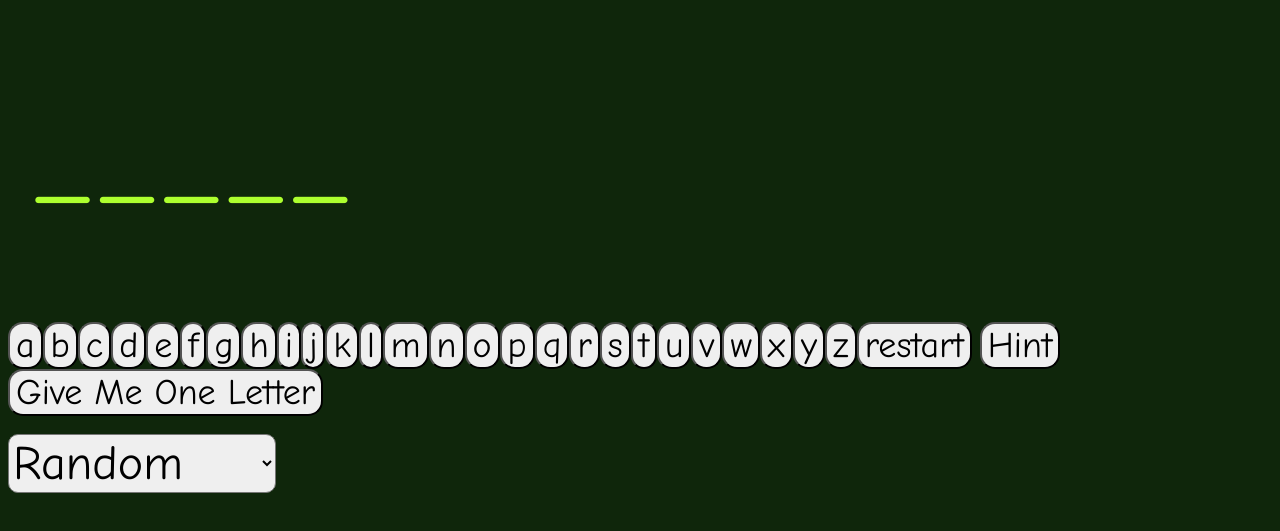
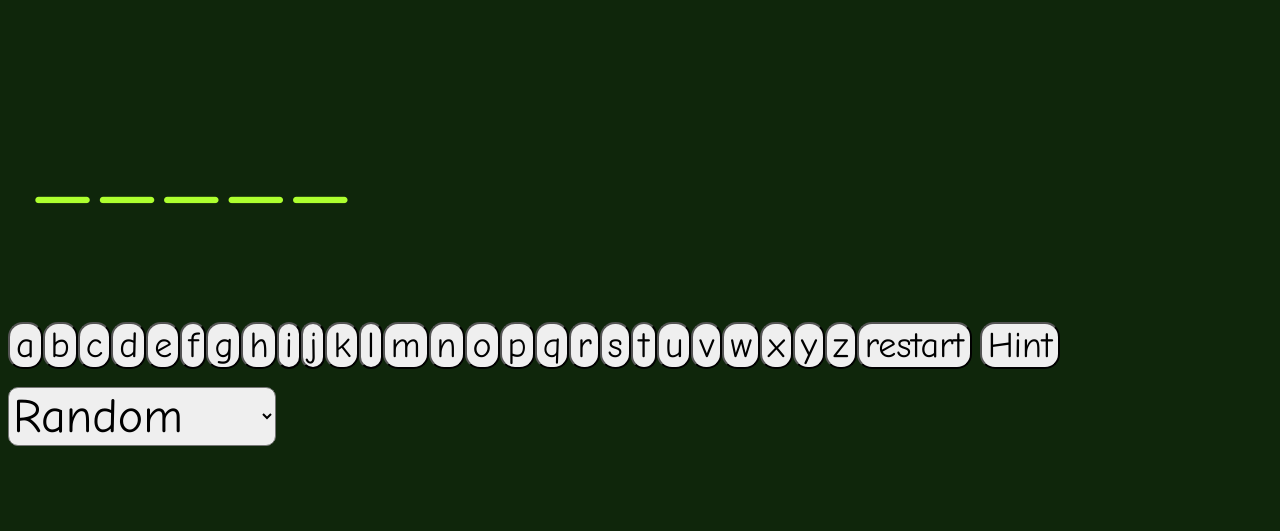
Before and after one commit to AdrielMarchena/JogoDaForca, a plain HTML site: page index.html in a window 1280 px wide. Shown: the part 19-550 px from the top of the page. Drawn offline with Linux system fonts and the light colour scheme.

Commit message:
Funcao que da um acerto para o usuario removida pois era instavel

```diff
--- a/index.html
+++ b/index.html
@@ -24,7 +24,6 @@
         <div class="letters" id= "letters">
             <button onclick="restart()" id="button-restart">restart</button>
             <button onclick="giveAHint()" id="button-hint">Hint</button>
-            <button onclick="giveMeOneRight()" id="button-giveMeOne">Give Me One Letter</button>
         </div>
         <div id="selection">
 
--- a/js/control/functional.js
+++ b/js/control/functional.js
@@ -4,18 +4,6 @@
 
 let rightLetters = 0;
 let errors = 0;
-
-/*function preWord(){
-    let inp;
-    console.log(actualGlobalWord)
-    for(let i=0;i<actualGlobalWord.length;i++){
-        if(actualGlobalWord[i] === ' '){
-            inp = addElement('line'+i,'p','letter-'+'-', '-');
-            document.getElementById("line"+i).insertAdjacentElement("beforebegin",inp);
-            }
-    }
-
-}*/
 
 function clickLetters(id,value){
     if(playing){
@@ -67,30 +55,3 @@ function restart(){
     localStorage.setItem("category",document.getElementById("category").value);
     location.reload();
 }
-
-function giveMeOneRight(){
-    if(playing){
-        //Gera um numero aleatorio entre 0 e o tamanho da palavra atual
-        let number = randomizer(0,actualGlobalWord.length);
-        /*
-            Cria o ID do botão da palavra pois precisamos
-            passar ele na função clickLetters();
-        */
-            if(document.getElementById("line"+number) != null){
-                let idOf = "button-" + letters.indexOf(letters[number]);
-            //console.log(idOf);
-            //console.log(actualGlobalWord[number]);
-            clickLetters(idOf,actualGlobalWord[number].toLowerCase());
-            //Coloca o botão como disabled pois nao faria sentido
-            //deixar liberado apos o primeiro uso
-            document.getElementById("button-giveMeOne").setAttribute("disabled","true");
-        }
-        else if(document.getElementById("line"+number) == null){
-            giveMeOneRight();
-        }
-        else{
-            console.log("QUEBRADO");
-        }
-    }
-
-}
--- a/js/library.js
+++ b/js/library.js
@@ -1,6 +1,7 @@
 /**
 * @author Adriel Marchena Santos <adriel_contato@hotmail.com>
 */
+const letters= ["a","b","c","d","e","f","g","h","i","j","k","l","m","n","o","p","q","r","s","t","u","v","w","x","y","z"];
 
 const library = {
     paises: [
--- a/js/utils/utils.js
+++ b/js/utils/utils.js
@@ -1,8 +1,9 @@
+//Arquivo contendo funções mais genericas
 /**
 * @author Adriel Marchena Santos <adriel_contato@hotmail.com>
 */
 
-//Arquivo contendo funções mais genericas
+
 
 function randomizer(min,max){
     return Math.floor(min + (Math.random() * max));
@@ -15,7 +16,7 @@ function addElement(parentId, elementTag, elementId, html) {
     var newElement = document.createElement(elementTag);
     newElement.setAttribute('id', elementId);
     newElement.innerHTML = html;
-    //Ta funcionando sem esse apeendChild aqui, qualquer coisa revisitar isso daqui
+    //Ta funcionando sem esse apeendChild aqui, qualquer coisa revisitar isto
     p.appendChild(newElement);
     return newElement;
 }
--- a/js/view/render.js
+++ b/js/view/render.js
@@ -2,7 +2,6 @@
 * @author Adriel Marchena Santos <adriel_contato@hotmail.com>
 */
 
-let letters= ["a","b","c","d","e","f","g","h","i","j","k","l","m","n","o","p","q","r","s","t","u","v","w","x","y","z"];
 
 function renderButton(){
     let inp;
@@ -10,7 +9,6 @@ function renderButton(){
 
         inp = addElement('letters','button','button-'+i, letters[i]);
         inp.setAttribute('value',letters[i]);
-        //inp.setAttribute('type',"button");
         inp.setAttribute('onclick','clickLetters(this.id,this.value)');
         document.getElementById('button-restart').insertAdjacentElement("beforebegin",inp);
 
@@ -50,7 +48,6 @@ function renderLines(quant){
         inp = addElement('lines','p','line'+i, "_");
         document.getElementById('lines').insertAdjacentElement("beforeend",inp);
     }
-    //preWord();
 }
 
 function renderSelections(){
@@ -58,13 +55,12 @@ function renderSelections(){
     let elementOption;
     let elementSelection = addElement("selection","select","category"," ");
     elementSelection.setAttribute("onchange","restart()");
-    //console.log(array[1]);
+
     //Cria as opções das categorias do Objeto library
     for(let i=0;i<array.length-1;i++){
         elementOption = addElement("category","option","option-"+i,array[i]);
         elementOption.setAttribute('value',array[i]);
 
-        //console.log(elementOption);
         document.getElementById('category').insertAdjacentElement("afterbegin",elementOption);
 
     }
@@ -72,9 +68,7 @@ function renderSelections(){
         elementOption = addElement("category","option","optionRandom","Random");
         elementOption.setAttribute('value',"random");
 
-        //console.log(elementOption);
         document.getElementById('category').insertAdjacentElement("afterbegin",elementOption);
 
 
-    //console.log(array);
 }
```
